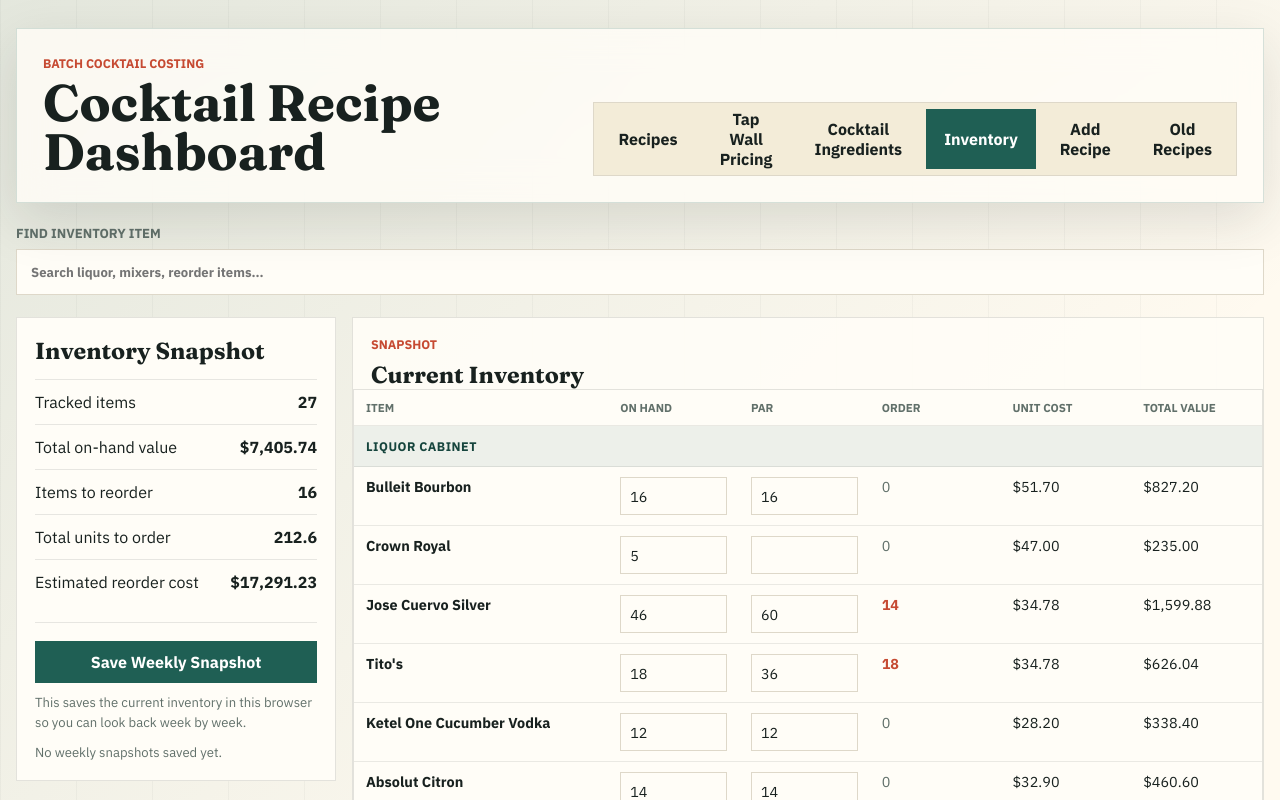
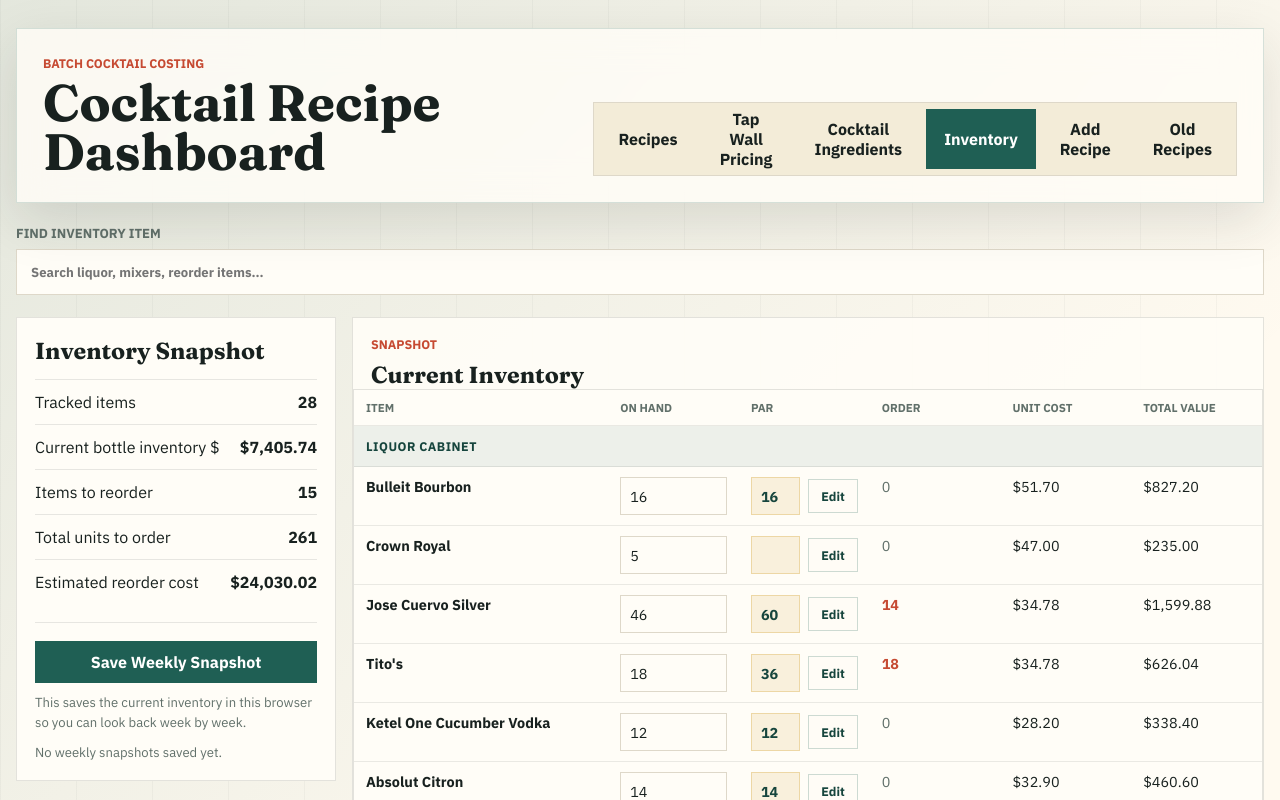
Before and after one commit to samanthawatkins21/OnParBeverageRecipes, a Next.js app: page / in a window 1280 px wide. Both pictures are taken after a click on the button "Inventory". Shown: the top 800 px of the page. Built offline with nearby package versions, Linux system fonts and the light colour scheme.

Commit message:
Refine inventory ordering and recipe mapping

```diff
--- a/app/globals.css
+++ b/app/globals.css
@@ -497,6 +497,31 @@
   padding: 0 9px;
 }
 
+.inventory-par-cell {
+  display: grid;
+  grid-template-columns: minmax(0, 1fr) auto;
+  gap: 8px;
+  align-items: center;
+}
+
+.inventory-input--par {
+  color: var(--juniper-dark);
+  font-weight: 800;
+}
+
+.inventory-input--par.is-locked {
+  background: rgba(214, 166, 61, 0.14);
+  border-color: rgba(214, 166, 61, 0.35);
+}
+
+.inventory-input--par.is-editing {
+  background: rgba(31, 95, 84, 0.08);
+}
+
+.inventory-par-toggle {
+  white-space: nowrap;
+}
+
 .inventory-group-row td {
   padding: 12px;
   color: var(--juniper-dark);
@@ -505,6 +530,16 @@
   font-weight: 800;
   letter-spacing: 0.04em;
   text-transform: uppercase;
+}
+
+.inventory-total-row td {
+  border-top: 2px solid rgba(24, 33, 31, 0.14);
+  background: rgba(214, 166, 61, 0.08);
+}
+
+.inventory-total-row td:last-child {
+  color: var(--juniper-dark);
+  text-align: right;
 }
 
 .inventory-order-flag {
--- a/app/page.jsx
+++ b/app/page.jsx
@@ -242,7 +242,7 @@
                         <th>Item</th>
                         <th>On hand</th>
                         <th>Par</th>
-                        <th>Order</th>
+                        <th>Order (case of 12)</th>
                         <th>Unit cost</th>
                         <th>Est. reorder cost</th>
                       </tr>
--- a/public/dashboard.js
+++ b/public/dashboard.js
@@ -169,6 +169,7 @@
 let inventoryOnHandOverrides = loadInventoryOnHandOverrides();
 let inventoryParOverrides = loadInventoryParOverrides();
 let inventoryHistory = loadInventoryHistory();
+let inventoryParEditState = {};
 let editingRecipeId = null;
 let vendorSyncScope = "all";
 let vendorSyncMessage = "Press sync to check mapped vendors automatically. Vendors without a supported connection will report what is still needed.";
@@ -506,7 +507,7 @@
 function renderInventory() {
   const visibleItems = getVisibleInventoryItems();
   const groupedItems = groupInventoryForDisplay(visibleItems);
-  const reorderItems = visibleItems.filter((item) => item.orderQuantity > 0);
+  const reorderItems = getInventoryReorderItems(visibleItems);
 
   renderInventorySummary(visibleItems, reorderItems);
   renderInventoryStockTable(groupedItems);
@@ -515,15 +516,15 @@
 }
 
 function renderInventorySummary(visibleItems, reorderItems) {
-  const totalValue = sum(visibleItems.map((item) => item.totalValue));
-  const reorderCost = sum(reorderItems.map((item) => item.orderQuantity * item.unitCost));
-  const reorderUnits = sum(reorderItems.map((item) => item.orderQuantity));
+  const totalValue = sum(visibleItems.filter((item) => !item.excludeFromInventoryValue).map((item) => item.totalValue));
+  const reorderCost = sum(reorderItems.filter((item) => !item.excludeFromInventoryValue).map((item) => getInventoryRoundedOrderQuantity(item) * item.unitCost));
+  const reorderUnits = sum(reorderItems.map((item) => getInventoryRoundedOrderQuantity(item)));
   const latestSnapshot = inventoryHistory[0];
 
   inventorySummary.innerHTML = `
     <h2>Inventory Snapshot</h2>
     <div class="summary-line"><span>Tracked items</span><strong>${visibleItems.length}</strong></div>
-    <div class="summary-line"><span>Total on-hand value</span><strong>${money(totalValue)}</strong></div>
+    <div class="summary-line"><span>Current bottle inventory $</span><strong>${money(totalValue)}</strong></div>
     <div class="summary-line"><span>Items to reorder</span><strong>${reorderItems.length}</strong></div>
     <div class="summary-line"><span>Total units to order</span><strong>${formatNumber(reorderUnits)}</strong></div>
     <div class="summary-line"><span>Estimated reorder cost</span><strong>${money(reorderCost)}</strong></div>
@@ -543,11 +544,15 @@
 
 function renderInventoryStockTable(groupedItems) {
   inventoryTable.innerHTML = "";
+  const allVisibleItems = groupedItems.flatMap(([, items]) => items);
+  const totalValue = sum(allVisibleItems.filter((item) => !item.excludeFromInventoryValue).map((item) => item.totalValue));
 
   groupedItems.forEach(([groupName, items]) => {
     inventoryTable.append(createInventoryGroupRow(groupName));
     items.forEach((item) => inventoryTable.append(createInventoryRow(item, "stock")));
   });
+
+  inventoryTable.append(createInventoryTotalRow("Current bottle inventory total", money(totalValue)));
 }
 
 function renderInventoryOrderTable(reorderItems) {
@@ -562,6 +567,9 @@
     inventoryOrderTable.append(createInventoryGroupRow(groupName));
     items.forEach((item) => inventoryOrderTable.append(createInventoryRow(item, "order")));
   });
+
+  const reorderCost = sum(reorderItems.filter((item) => !item.excludeFromInventoryValue).map((item) => getInventoryRoundedOrderQuantity(item) * item.unitCost));
+  inventoryOrderTable.append(createInventoryTotalRow("Estimated reorder total", money(reorderCost)));
 }
 
 function createInventoryGroupRow(groupName) {
@@ -571,16 +579,28 @@
   return row;
 }
 
+function createInventoryTotalRow(label, value) {
+  const row = document.createElement("tr");
+  row.className = "inventory-total-row";
+  row.innerHTML = `
+    <td colspan="5"><strong>${escapeHtml(label)}</strong></td>
+    <td><strong>${escapeHtml(value)}</strong></td>
+  `;
+  return row;
+}
+
 function createInventoryRow(item, mode) {
   const row = document.createElement("tr");
-  const costCell = mode === "order" ? money(item.orderQuantity * item.unitCost) : money(item.totalValue);
+  const orderQuantityForMode = mode === "order" ? getInventoryRoundedOrderQuantity(item) : item.orderQuantity;
+  const costCell = mode === "order" ? money(orderQuantityForMode * item.unitCost) : money(item.totalValue);
   row.className = mode === "order" && item.orderQuantity > 0 ? "inventory-row--order" : "";
   const inputMode = item.allowsDecimal ? "decimal" : "numeric";
+  const isParEditable = Boolean(inventoryParEditState[item.id]);
   row.innerHTML = `
     <td><strong>${escapeHtml(item.name)}</strong>${item.note ? `<span class="table-note">${escapeHtml(item.note)}</span>` : ""}</td>
     <td>${mode === "stock" ? `<input class="inventory-input" data-field="onHand" type="text" inputmode="${inputMode}" value="${escapeHtml(item.onHandDisplay)}" aria-label="On hand for ${escapeHtml(item.name)}">` : formatInventoryQuantity(item.onHandDisplay)}</td>
-    <td>${mode === "stock" ? `<input class="inventory-input" data-field="par" type="text" inputmode="${inputMode}" value="${escapeHtml(item.parDisplay)}" aria-label="Par for ${escapeHtml(item.name)}">` : formatInventoryQuantity(item.parDisplay)}</td>
-    <td data-cell="order" class="${item.orderQuantity > 0 ? "inventory-order-flag" : "muted"}">${formatInventoryQuantity(item.orderDisplay)}</td>
+    <td>${mode === "stock" ? `<div class="inventory-par-cell"><input class="inventory-input inventory-input--par ${isParEditable ? "is-editing" : "is-locked"}" data-field="par" type="text" inputmode="${inputMode}" value="${escapeHtml(item.parDisplay)}" aria-label="Par for ${escapeHtml(item.name)}" ${isParEditable ? "" : "readonly"}><button class="mini-button inventory-par-toggle" data-par-toggle="${escapeHtml(item.id)}" type="button">${isParEditable ? "Done" : "Edit"}</button></div>` : formatInventoryQuantity(item.parDisplay)}</td>
+    <td data-cell="order" class="${item.orderQuantity > 0 ? "inventory-order-flag" : "muted"}">${formatInventoryQuantity(mode === "order" ? orderQuantityForMode : item.orderDisplay)}</td>
     <td>${money(item.unitCost)}</td>
     <td data-cell="cost">${costCell}</td>
   `;
@@ -597,8 +617,15 @@
         renderInventoryPanels();
       });
     });
+    row.querySelector('[data-par-toggle]')?.addEventListener("click", () => toggleInventoryParEdit(item.id));
   }
   return row;
+}
+
+function getInventoryRoundedOrderQuantity(item) {
+  if (!item?.orderQuantity || item.orderQuantity <= 0) return 0;
+  if (item.group !== "Mixer Cabinet") return item.orderQuantity;
+  return Math.ceil(item.orderQuantity / 12) * 12;
 }
 
 function previewInventoryValue(id, field, value, row) {
@@ -634,9 +661,13 @@
 
 function renderInventoryPanels() {
   const visibleItems = getVisibleInventoryItems();
-  const reorderItems = visibleItems.filter((item) => item.orderQuantity > 0);
+  const reorderItems = getInventoryReorderItems(visibleItems);
   renderInventorySummary(visibleItems, reorderItems);
   renderInventoryOrderTable(reorderItems);
+}
+
+function getInventoryReorderItems(sourceItems) {
+  return sourceItems.filter((item) => item.orderQuantity > 0 && !item.excludeFromOrderList);
 }
 
 function getVisibleInventoryItems() {
@@ -701,6 +732,11 @@
   item.orderDisplay = item.orderQuantity > 0 ? String(item.orderQuantity) : "0";
 }
 
+function toggleInventoryParEdit(id) {
+  inventoryParEditState[id] = !inventoryParEditState[id];
+  renderInventory();
+}
+
 function saveInventorySnapshot() {
   const snapshot = {
     id: `inventory-${Date.now()}`,
@@ -710,7 +746,7 @@
 
   inventoryHistory = [snapshot, ...inventoryHistory];
   saveInventoryHistory();
-  renderInventorySummary(getVisibleInventoryItems(), getVisibleInventoryItems().filter((item) => item.orderQuantity > 0));
+  renderInventorySummary(getVisibleInventoryItems(), getInventoryReorderItems(getVisibleInventoryItems()));
   renderInventoryHistory();
 }
 
@@ -827,7 +863,7 @@
   inventoryHistory = inventoryHistory.filter((snapshot) => snapshot.id !== snapshotId);
   saveInventoryHistory();
   renderInventoryHistory();
-  renderInventorySummary(getVisibleInventoryItems(), getVisibleInventoryItems().filter((item) => item.orderQuantity > 0));
+  renderInventorySummary(getVisibleInventoryItems(), getInventoryReorderItems(getVisibleInventoryItems()));
 }
 
 function restoreInventorySnapshot(snapshotId) {
@@ -1343,7 +1379,8 @@
 }
 
 function getIngredientCost(ingredient) {
-  const override = priceOverrides[ingredient.id];
+  const resolvedId = getResolvedIngredientId(ingredient);
+  const override = priceOverrides[resolvedId];
   const bottleOz = toNumber(override?.bottleOz);
   const bottlePrice = toNumber(override?.bottlePrice);
 
@@ -1354,9 +1391,9 @@
     };
   }
 
-  const catalogIngredient = ingredients.find((item) => item.id === ingredient.id);
+  const catalogIngredient = ingredients.find((item) => item.id === resolvedId);
   const catalogUnitCost = catalogIngredient ? getCatalogUnitCost(catalogIngredient) : 0;
-  if (catalogUnitCost && ingredient.oz && !ingredient.cost) {
+  if (catalogUnitCost && ingredient.oz) {
     return {
       cost: ingredient.oz * catalogUnitCost,
       source: "catalog",
@@ -1375,16 +1412,23 @@
 }
 
 function getIngredientAbvPercent(ingredient) {
-  if (!ingredient?.id) return 0;
-  if (Object.hasOwn(INGREDIENT_ABV_PERCENT, ingredient.id)) {
-    return INGREDIENT_ABV_PERCENT[ingredient.id];
-  }
-
-  const mappedProduct = getVendorMapping(ingredient.id);
+  const resolvedId = getResolvedIngredientId(ingredient);
+  if (!resolvedId) return 0;
+  if (Object.hasOwn(INGREDIENT_ABV_PERCENT, resolvedId)) {
+    return INGREDIENT_ABV_PERCENT[resolvedId];
+  }
+
+  const mappedProduct = getVendorMapping(resolvedId);
   const parsedProofAbv = getAbvPercentFromProductName(mappedProduct?.productName);
   if (parsedProofAbv) return parsedProofAbv;
 
   return inferFallbackAbvPercent(ingredient.name);
+}
+
+function getResolvedIngredientId(ingredient) {
+  const resolvedName = normalizeIngredientAlias(clean(ingredient?.name));
+  if (!resolvedName) return clean(ingredient?.id);
+  return slugify(resolvedName);
 }
 
 function getAbvPercentFromProductName(productName) {
@@ -1547,13 +1591,45 @@
       unitCost,
       parDisplay,
       note,
+      excludeFromOrderList: normalizedName === "Sweet and Sour",
+      excludeFromInventoryValue: normalizedName === "Non Alcoholic Beer",
     };
 
     recalculateInventoryItem(item);
     items.push(item);
   });
 
+  ensureInventoryPlaceholder(items, {
+    name: "Non Alcoholic Beer",
+    group: "Other",
+    unitCost: 0,
+    note: "Tracked separately",
+    excludeFromInventoryValue: true,
+  });
+
   return items;
+}
+
+function ensureInventoryPlaceholder(items, config) {
+  const id = slugify(config.name);
+  if (items.some((item) => item.id === id)) return;
+
+  const item = {
+    id,
+    name: config.name,
+    group: config.group,
+    allowsDecimal: false,
+    sourceSection: config.group,
+    onHandDisplay: inventoryOnHandOverrides[id] ?? "0",
+    unitCost: config.unitCost || 0,
+    parDisplay: inventoryParOverrides[id] ?? "0",
+    note: config.note || "",
+    excludeFromOrderList: false,
+    excludeFromInventoryValue: Boolean(config.excludeFromInventoryValue),
+  };
+
+  recalculateInventoryItem(item);
+  items.push(item);
 }
 
 function isInventorySectionRow(first, last) {
@@ -1584,7 +1660,7 @@
     grouped.get(item.group).push(item);
   });
 
-  return ["Liquor Cabinet", "Mixer Cabinet"]
+  return ["Liquor Cabinet", "Mixer Cabinet", "Other"]
     .map((groupName) => [
       groupName,
       (grouped.get(groupName) || []).sort((a, b) => getInventorySortKey(a).localeCompare(getInventorySortKey(b))),
@@ -1597,6 +1673,7 @@
   if (sourceSection === "Bottle Service Karaoke Cooler") return "Bottle Service";
   if (sourceSection === "Bubbly in patio cooler") return "Bubbly";
   if (normalized === "kahlua") return "Mixer Cabinet";
+  if (normalized === "sweet and sour" || normalized === "non alcoholic beer") return "Other";
 
   const ingredientGroup = getIngredientGroup(name);
   if (ingredientGroup === "Liquor") return "Liquor Cabinet";
@@ -1636,7 +1713,12 @@
 }
 
 function getVendorMapping(ingredientId) {
-  return PROOF_MAPPINGS[ingredientId] || OHLQ_MAPPINGS[ingredientId] || null;
+  if (PROOF_MAPPINGS[ingredientId] || OHLQ_MAPPINGS[ingredientId]) {
+    return PROOF_MAPPINGS[ingredientId] || OHLQ_MAPPINGS[ingredientId] || null;
+  }
+
+  const fallbackId = slugify(normalizeIngredientAlias(clean(String(ingredientId).replace(/-/g, " "))));
+  return PROOF_MAPPINGS[fallbackId] || OHLQ_MAPPINGS[fallbackId] || null;
 }
 
 function normalizeIngredientAlias(name) {
```
